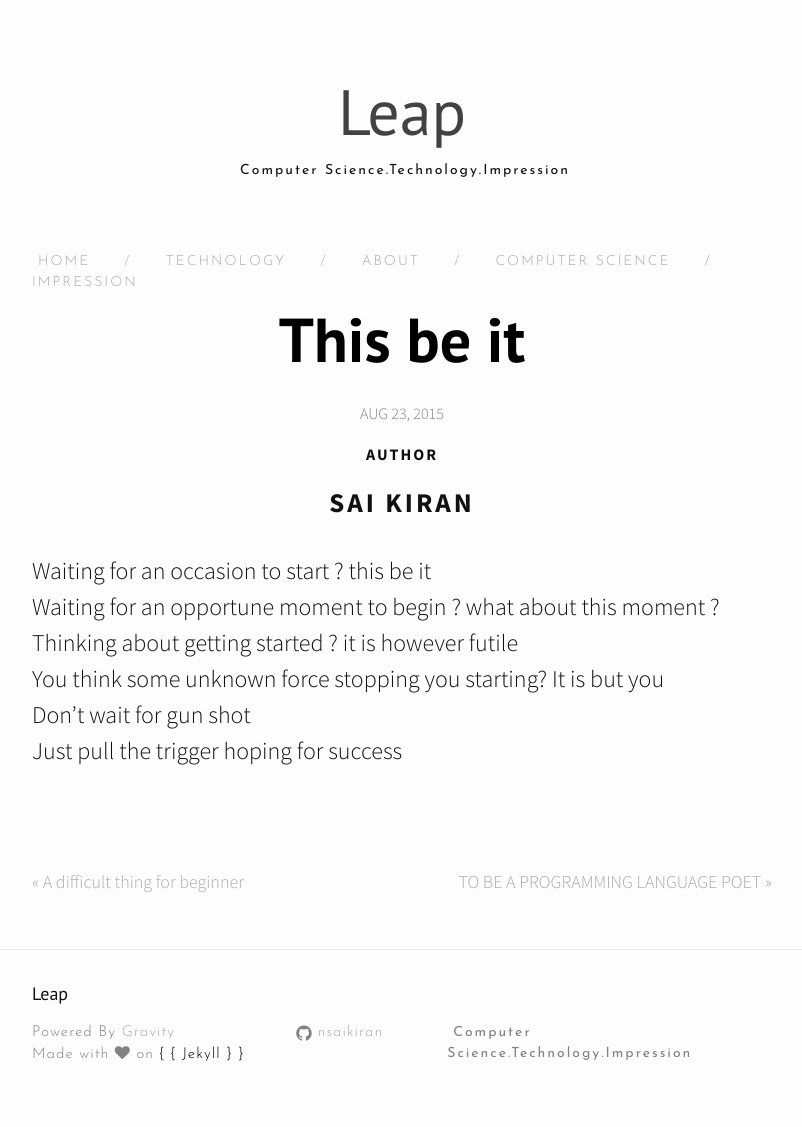
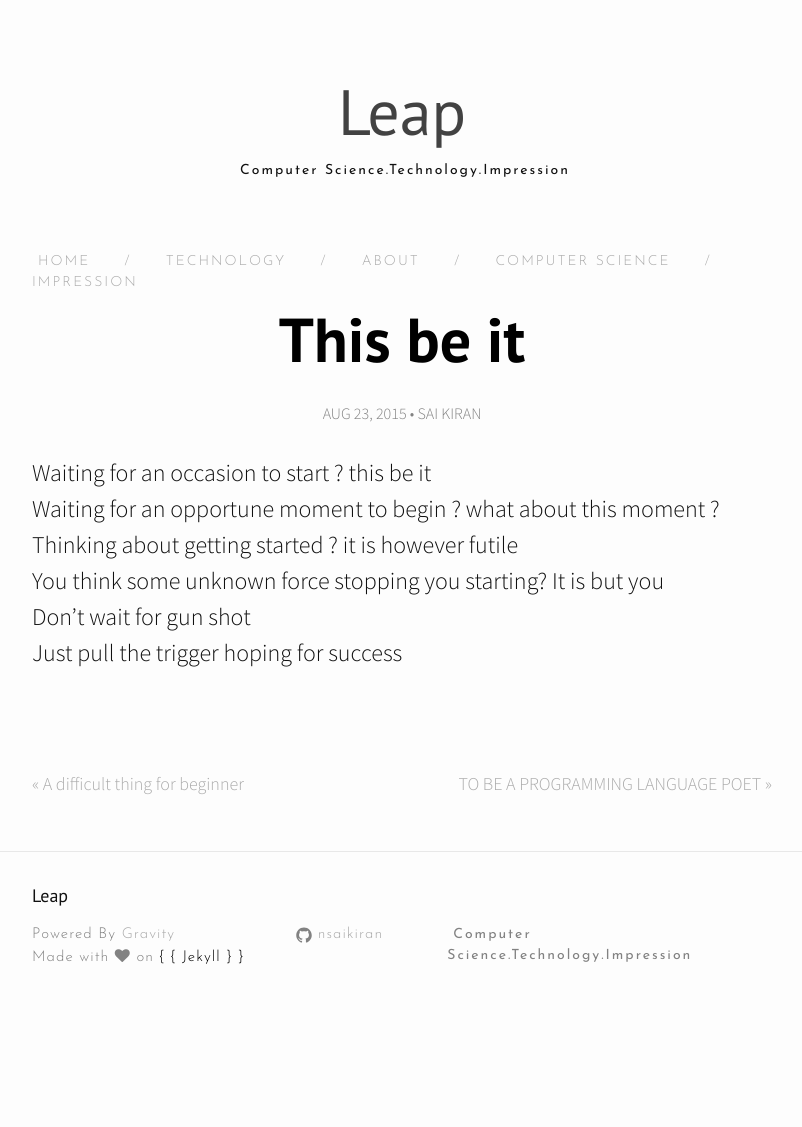
Before and after one commit to nsaikiran/impression, a Jekyll site: the page built from _posts/2015-08-23-This-be-it.md, in a window 1280 px wide. Shown: the whole page, without its empty margins (238-1040 px from the left). Built offline with Jekyll 4.4.1, drawn with Linux system fonts in a browser that asks for light colours; nearby versions of some CDN libraries; after the commit the page ends 1029 px from its top, so only the background shows below that.

Commit message:
[In post layout] Change author and date format at heading of post

```diff
--- a/_layouts/post.html
+++ b/_layouts/post.html
@@ -4,29 +4,16 @@ layout: default
 <article class="post" itemscope itemtype="http://schema.org/BlogPosting">
 
     <header class="post-header">
-        <h1 class="post-title" itemprop="name headline"><a
-                class="post-title-link"
-                href="{{site.url}}{{site.baseurl}}{{page.url}}">{{ page.title
-            }}</a>
+        <h1 class="post-title" itemprop="name headline">
+            <a class="post-title-link" href="{{site.url}}{{site.baseurl}}{{page.url}}">{{page.title}}</a>
         </h1>
         <center>
             <p class="post-meta">
-                <time datetime="{{ page.date | date_to_xmlschema }}"
-                      itemprop="datePublished">{{ page.date | date: "%b %-d, %Y"
-                    }}
-                </time>
+                <time datetime="{{ page.date | date_to_xmlschema }}" itemprop="datePublished">{{ page.date | date: "%b %-d, %Y" }}</time>
+                {% if page.author %}
+                • <span itemprop="author" itemscope itemtype="http://schema.org/Person">
+                <span itemprop="name">{{ page.author }}</span></span>{% endif %}
             </p>
-            {% if page.author %}
-            <div class="">
-                <center>
-                    <p><strong><span class="authorKeyword">Author</span><span
-                            class="small-site-title"> <h2 style="letter-spacing: 3px !important;
-       text-transform: uppercase !important;">{{page.author}}</h2></span></strong>
-                    </p>
-                </center>
-
-            </div>
-            {% endif %}
         </center>
     </header>
 
@@ -36,8 +23,7 @@ layout: default
 
     <footer class="postNavigation">
         {% if page.previous.url %}
-        <a class="postPrev"
-           href="{{site.url}}{{site.baseurl}}{{page.previous.url}}">
+        <a class="postPrev" href="{{site.url}}{{site.baseurl}}{{page.previous.url}}">
             &laquo; {{page.previous.title}}
         </a>
         {% endif %}
```
